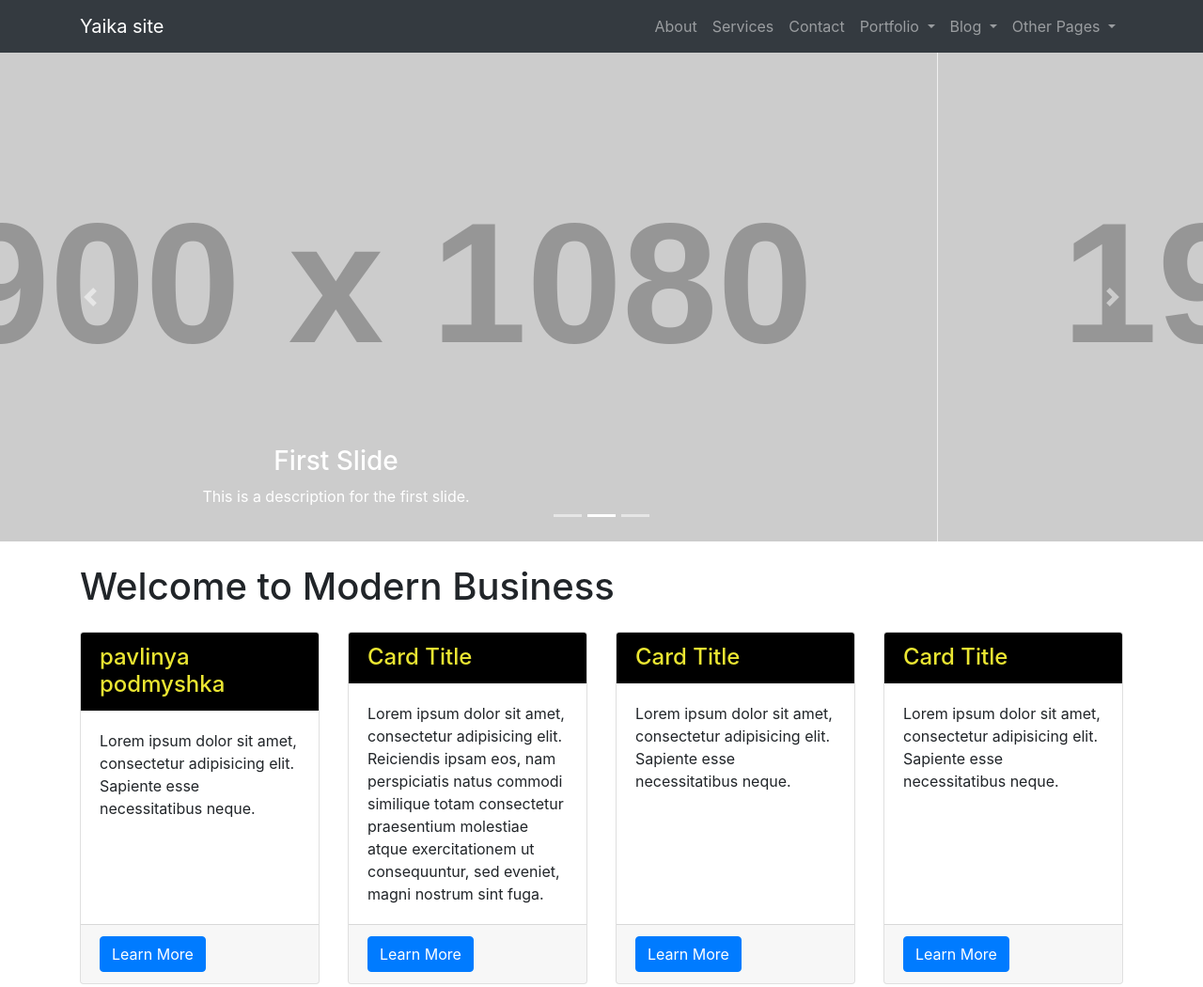
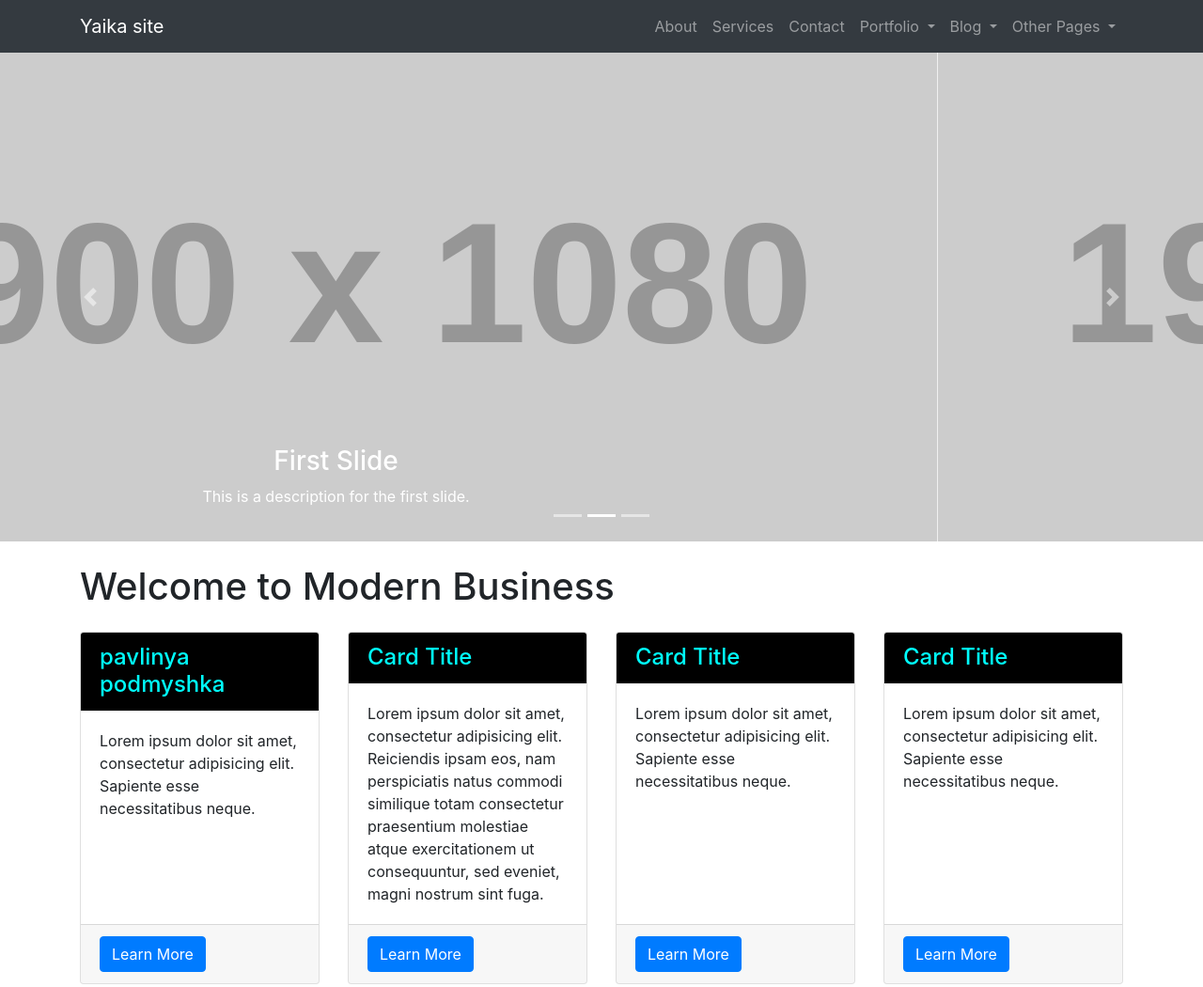
Before and after one commit to xdariyax/my-first-html, a website: page html/index.html in a window 1280 px wide. Shown: the top 1050 px of the page at 94% size. Drawn offline with Linux system fonts and the light colour scheme; placeholder pictures from the web are drawn by us.

Commit message:
поменяла цвет

```diff
--- a/html/css/style.css
+++ b/html/css/style.css
@@ -1,6 +1,6 @@
 .card-header {
     background-color: black;
-    color:#ebe632;
+    color:cyan;
  }
 .carousel-caption {
 	bottom: 0;
```
